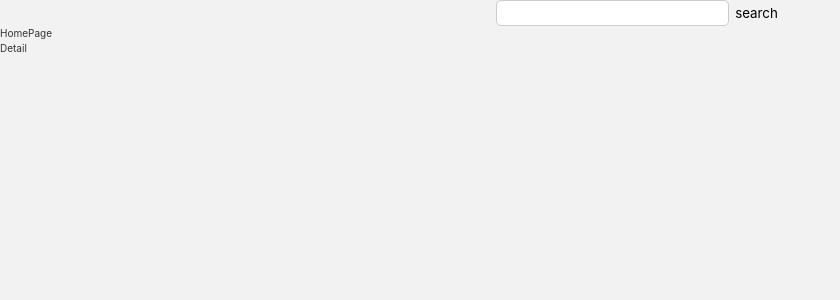
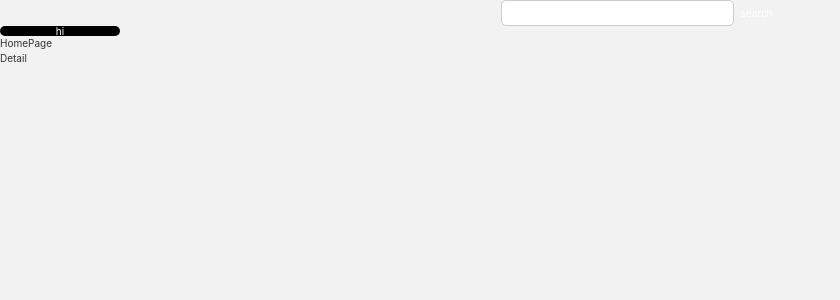
Before and after one commit to prgrms-fe-devcourse/FEDC5_STYLED_sehee, a React app: page / in a window 1280 px wide. Shown: the top 300 px of the page, without its empty margins (0-840 px from the left). Built offline with nearby package versions, Linux system fonts and the light colour scheme; the HTML template or start-up script is replaced by a standard one; a web font is replaced by a local one.

Commit message:
Feat: 버튼 컴포넌트 사용

```diff
--- a/src/App.tsx
+++ b/src/App.tsx
@@ -3,12 +3,14 @@ import { lightTheme } from '@/Styles/Theme';
 import GlobalStyle from '@/Styles/Global';
 import RouteManager from '@/Routes/Router';
 import SearchBar from './Components/Common/SearchBar';
+import Button from './Components/Base/Button';
 
 const App = () => {
   return (
     <ThemeProvider theme={lightTheme}>
       <GlobalStyle />
       <SearchBar />
+      <Button>hi</Button>
       <RouteManager />
     </ThemeProvider>
   );
--- a/src/Components/Common/SearchBar/index.tsx
+++ b/src/Components/Common/SearchBar/index.tsx
@@ -1,14 +1,24 @@
 import Icon from '@/Components/Base/Icon';
 import Input from '@/Components/Base/Input';
 import StyledContainer from './style';
+import Button from '@/Components/Base/Button';
 
 const SearchBar = () => {
+  const onSearch = () => {
+    alert('hi');
+  };
+
   return (
     <StyledContainer>
       <Input />
-      <button type="button">
+      <Button
+        onClickButton={onSearch}
+        backgroundColor="transparent"
+        color="black"
+        width="fit-content"
+      >
         <Icon name="search" />
-      </button>
+      </Button>
     </StyledContainer>
   );
 };
```
